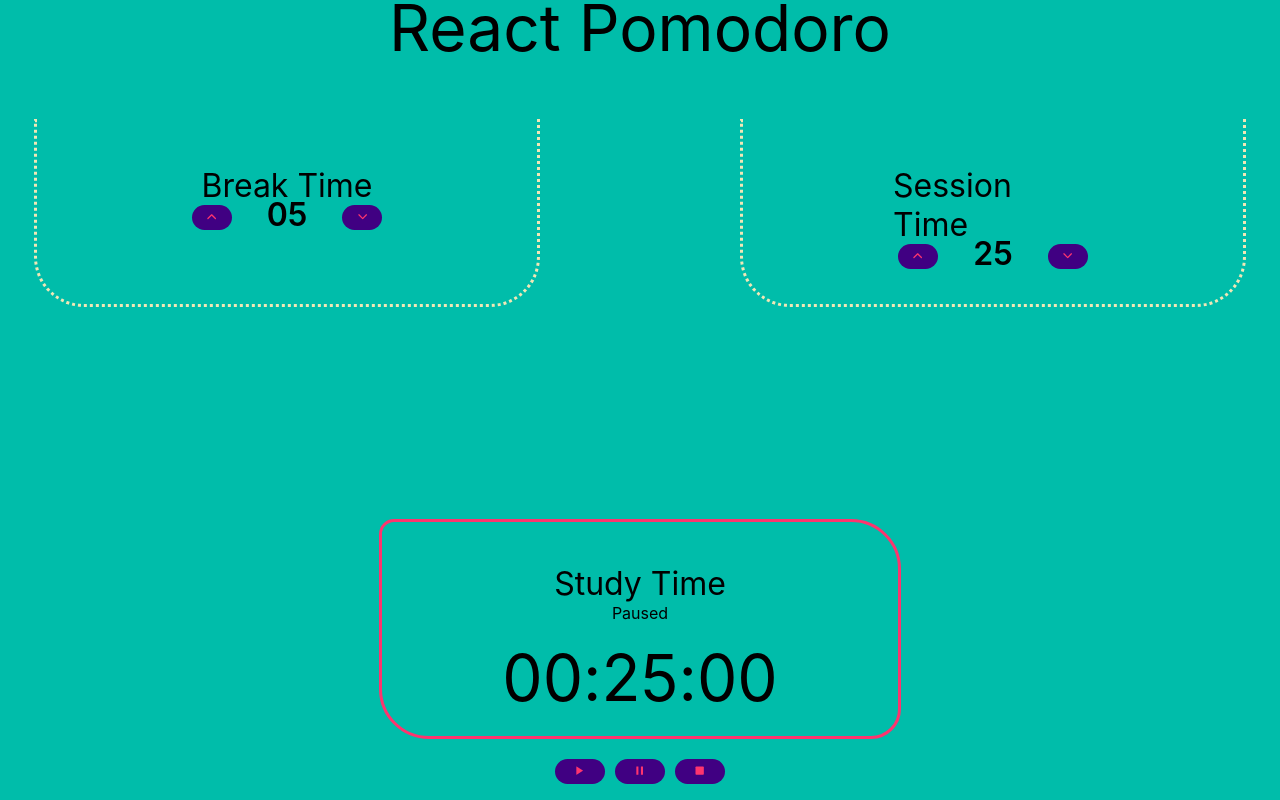
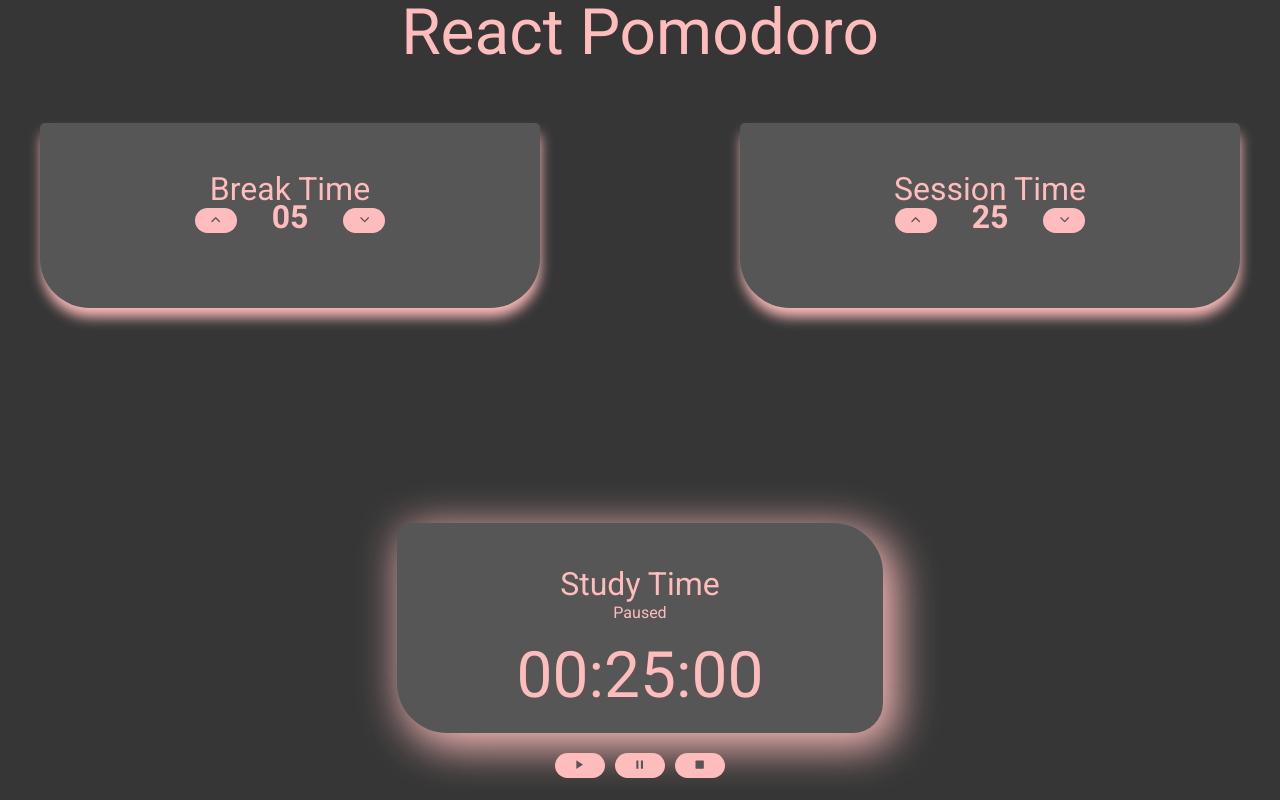
Before and after one commit to grun00/react-pomodoro, a React (Create React App) app: page / in a window 1280 px wide. Built offline with nearby package versions, Linux system fonts and the light colour scheme.

Commit message:
style changes

```diff
--- a/package.json
+++ b/package.json
@@ -3,9 +3,11 @@
   "version": "0.1.0",
   "private": true,
   "dependencies": {
+    "@material-ui/core": "^4.11.0",
     "@testing-library/jest-dom": "^4.2.4",
     "@testing-library/react": "^9.3.2",
     "@testing-library/user-event": "^7.1.2",
+    "fontsource-roboto": "^3.0.3",
     "react": "^16.13.1",
     "react-dom": "^16.13.1",
     "react-icons": "^3.10.0",
--- a/src/App.css
+++ b/src/App.css
@@ -1,5 +1,9 @@
+@import url('https://fonts.googleapis.com/css?family=Roboto:300,400,500,700&display=swap');
+
 body {
-  background-color: #00bdaa;
+  background-color: #363636;
+  font-family: 'Roboto';
+  color: #ffbcbc;
 }
 #main {
   display: flex;
@@ -27,7 +31,7 @@ body {
 }
 
 .interval-outer {
-  border-style: dotted;
+  border-style: solid 1px;
   border-color: #f1e7b6;
   padding-top: 5px;
   padding-bottom: 30px;
@@ -35,13 +39,19 @@ body {
   padding-left: 150px;
   height: 150px;
   width: 200px;
-  border-radius: 0px 0px 50px 50px;
+  border-radius: 5px 5px 50px 50px;
   border-top: 0px;
+  -webkit-box-shadow: 1px 10px 13px -1px;
+  -moz-box-shadow: 1px 10px 13px -1px;
+  box-shadow: 1px 10px 13px -1px;
+  background-color: #565656;
 }
 
 .timer-outer {
-  border-style: solid;
+  -webkit-box-shadow: 9px 10px 43px 4px;
+  border-style: solid 2px;;
   border-color: #fe346e;
+  background-color: #565656;
   padding-top: 0;
   padding-bottom: 20px;
   padding-right: 120px;
@@ -95,11 +105,11 @@ button {
   margin: 0 5px;
   height: 25px;
   width: 50px;
-  background-color: #400082;
+  background-color: #ffbcbc;
   border: none;
   outline: none;
   cursor: pointer;
-  color: #fe346e;
+  color: #565656;
   border-radius: 15px;
 }
 
--- a/src/components/Timer.js
+++ b/src/components/Timer.js
@@ -78,7 +78,7 @@ class Timer extends Component {
   render() {
     return (
       <React.Fragment>
-        <section className='timer-outer'>
+        <section className='timer-outer' >
           <h4>
             {this.state.isSession === true? 'Study Time' : 'Break Time'}
           </h4>
```
Also changed, not shown: 2 other files (tests, documents, lock files or other folders).
